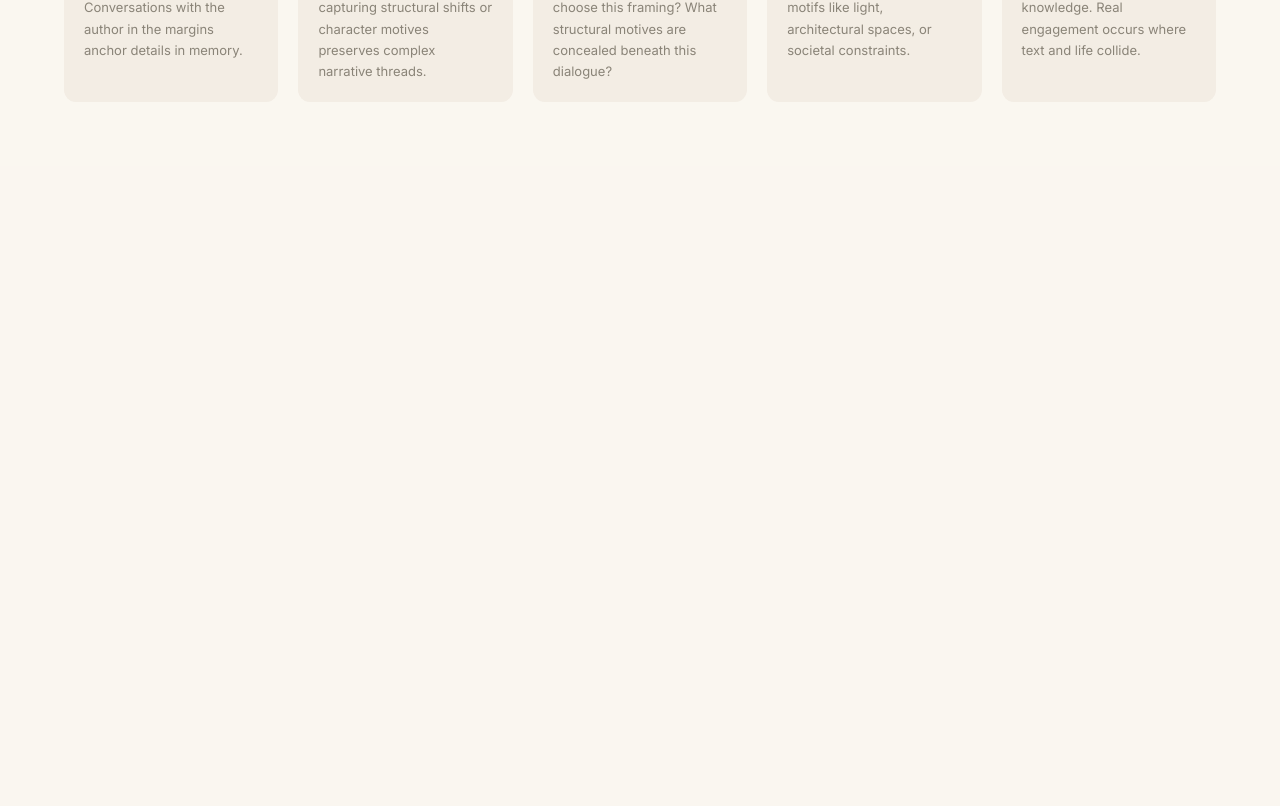
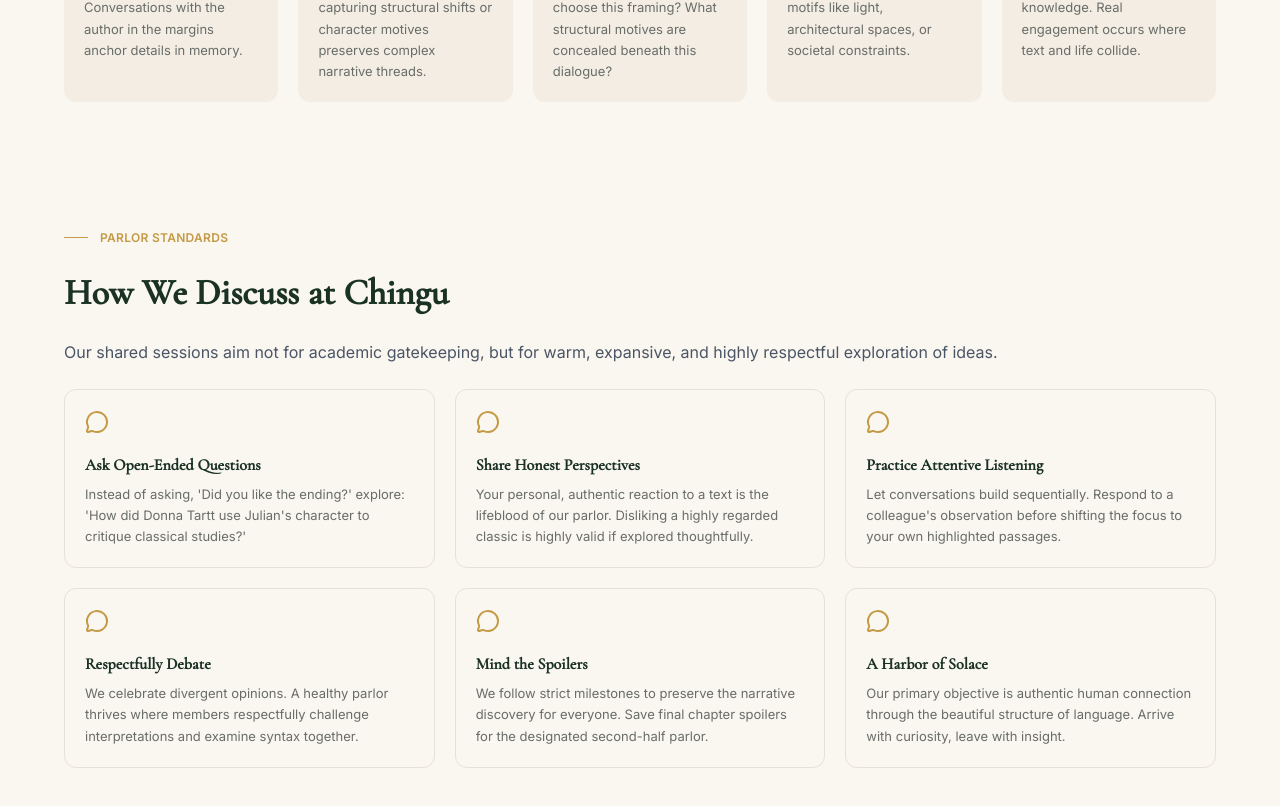
Before and after one commit to chingu-voyages/V62-tier3-team-34, an Angular app in the folder client/: page /read-discuss in a window 1280 px wide. Shown: the part 924-1730 px from the top of the page. Before the commit the page ends 1090 px from the top, so only its background shows below. Built offline with nearby package versions, Linux system fonts and the light colour scheme.

Commit message:
Add DiscussCard component and integrate into read-discuss page

```diff
--- /dev/null
+++ b/client/src/app/pages/read-discuss/components/discuss-card/discuss-card.data.ts
@@ -0,0 +1,36 @@
+import { DiscussCard } from "../../interface";
+
+export const DISCUSS_CARD : DiscussCard[] =
+[
+    {
+        id: 1,
+        title : 'Ask Open-Ended Questions',
+        description : "Instead of asking, 'Did you like the ending?' explore: 'How did Donna Tartt use Julian's character to critique classical studies?'"
+    },
+    {
+        id: 2,
+        title : 'Share Honest Perspectives',
+        description : "Your personal, authentic reaction to a text is the lifeblood of our parlor. Disliking a highly regarded classic is highly valid if explored thoughtfully."
+    },
+    {
+        id: 3,
+        title : 'Practice Attentive Listening',
+        description : "Let conversations build sequentially. Respond to a colleague's observation before shifting the focus to your own highlighted passages."
+    },
+    {
+        id: 4,
+        title : 'Respectfully Debate',
+        description : "We celebrate divergent opinions. A healthy parlor thrives where members respectfully challenge interpretations and examine syntax together."
+    },
+    {
+        id: 5,
+        title : 'Mind the Spoilers',
+        description : "We follow strict milestones to preserve the narrative discovery for everyone. Save final chapter spoilers for the designated second-half parlor."
+    },
+    {
+        id: 6,
+        title : 'A Harbor of Solace',
+        description : "Our primary objective is authentic human connection through the beautiful structure of language. Arrive with curiosity, leave with insight."
+    },
+
+]
--- /dev/null
+++ b/client/src/app/pages/read-discuss/components/discuss-card/discuss-card.html
@@ -0,0 +1,11 @@
+<div class="flex flex-col gap-2 p-5 rounded-xl border border-sand h-full" >
+    <svg
+        xmlns="http://www.w3.org/2000/svg"
+        width="24" height="24"
+        viewBox="0 0 24 24"
+        fill="none" stroke="currentColor" stroke-width="2" stroke-linecap="round" stroke-linejoin="round"
+        class="lucide lucide-message-circle preview-icon text-gold mb-3" >
+        <path d="M2.992 16.342a2 2 0 0 1 .094 1.167l-1.065 3.29a1 1 0 0 0 1.236 1.168l3.413-.998a2 2 0 0 1 1.099.092 10 10 0 1 0-4.777-4.719"/></svg>
+    <h2 class="text-base font-semibold font-serif text-forest leading-snug">{{discussCard().title}}</h2>
+    <p class="text-muted text-[13px] leading-relaxed">{{discussCard().description}}</p>
+</div>
--- /dev/null
+++ b/client/src/app/pages/read-discuss/components/discuss-card/discuss-card.ts
@@ -0,0 +1,10 @@
+import { Component, input } from "@angular/core";
+import { DiscussCard } from "../../interface";
+
+@Component({
+  selector: "app-discuss-card",
+  templateUrl: "./discuss-card.html",
+})
+export class DiscussCardComponent {
+    discussCard = input.required<DiscussCard>()
+}
--- a/client/src/app/pages/read-discuss/interface.ts
+++ b/client/src/app/pages/read-discuss/interface.ts
@@ -4,3 +4,8 @@
     title: string;
     description: string;
 }
+export interface DiscussCard{
+    id : number;
+    title : string;
+    description : string;
+}
--- a/client/src/app/pages/read-discuss/read-discuss.html
+++ b/client/src/app/pages/read-discuss/read-discuss.html
@@ -1,6 +1,6 @@
 <!-- Hero Section -->
 
-<section class="bg-parchment px-10 py-16">
+<section class=" px-10 py-16">
     <div class="flex justify-between mx-auto items-center gap-12 max-w-6xl" >
       <div class="flex flex-col items-start gap-6 md:w-1/2" >
       <div class="flex items-center gap-3" >
@@ -21,7 +21,7 @@
   </section>
 
 <!-- Feature Cards -->
- <section class ="bg-parchment px-10 py-16 md:px-10" >
+ <section class =" px-10 py-16 md:px-10" >
   <div class="mx-auto max-w-6xl" >
      <div class="flex items-center mb-6 gap-3" >
         <span class="w-6 h-px rounded-md bg-gold" ></span>
@@ -30,9 +30,26 @@
       <h2 class="font-serif text-4xl font-semibold leading-tight text-forest mb-6" >The Art of Deep Processing</h2>
       <p class="text-gray-600 text-base max-w-5xl leading-relaxed mb-6" >Slowing down to process syntax, structural themes, and personal resonances translates flat text into permanent wisdom.</p>
       <div class="grid grid-cols-1 sm:grid-cols-2 lg:grid-cols-5 gap-5">
-      @for (feature of features; track $index) {
+      @for (feature of features; track feature.id) {
        <app-feature-card class="block h-full" [feature]="feature" />
       }
         </div>
   </div>
  </section>
+
+<!-- Discuss Cards -->
+ <section class =" px-10 py-16 md:px-10" >
+  <div class="mx-auto max-w-6xl" >
+     <div class="flex items-center mb-6 gap-3" >
+        <span class="w-6 h-px rounded-md bg-gold" ></span>
+        <p class="text-xs font-semibold uppercase tracking-wide text-gold">Parlor Standards</p>
+      </div>
+      <h2 class="font-serif text-4xl font-semibold leading-tight text-forest mb-6" >How We Discuss at Chingu</h2>
+      <p class="text-gray-600 text-base max-w-5xl leading-relaxed mb-6" >Our shared sessions aim not for academic gatekeeping, but for warm, expansive, and highly respectful exploration of ideas.</p>
+      <div class="grid grid-cols-1 sm:grid-cols-2 lg:grid-cols-3 gap-5">
+      @for (discussCard of discussCards; track discussCard.id) {
+       <app-discuss-card class="block h-full" [discussCard]="discussCard" />
+      }
+        </div>
+  </div>
+ </section>
--- a/client/src/app/pages/read-discuss/read-discuss.ts
+++ b/client/src/app/pages/read-discuss/read-discuss.ts
@@ -1,14 +1,18 @@
 import { Component } from '@angular/core';
 import { FeatureCardComponent } from './components/feature-card/feature-card';
 import { FEATURES_DATA } from './components/feature-card/feature.data';
+import { DiscussCardComponent } from './components/discuss-card/discuss-card';
+import { DISCUSS_CARD } from './components/discuss-card/discuss-card.data';
 
 @Component({
   selector: 'app-read-discuss',
   templateUrl: './read-discuss.html',
   imports: [
-    FeatureCardComponent
+    FeatureCardComponent,
+    DiscussCardComponent
   ]
 })
 export class ReadDiscuss {
   features = FEATURES_DATA;
+  discussCards = DISCUSS_CARD;
 }
--- a/client/src/styles.css
+++ b/client/src/styles.css
@@ -3,6 +3,9 @@
 @custom-variant phone-landscape (@media (orientation: landscape) and (max-height: 500px));
 
 @theme {
+    --font-serif: "Cormorant Garamond", serif;
+  --font-sans: "Inter", sans-serif;
+
   --color-forest: #1a3222;
   --color-cream: #faf6f0;
   --color-linen: #f3ede4;
@@ -10,6 +13,10 @@
   --color-ink: #1f2320;
   --color-muted: #696d68;
   --color-gold: oklch(55.5% 0.163 48.998); /* amber-700; Figma #c49a45 failed WCAG contrast */
+  --color-parchment: #faf7f0;
+  --color-card: #F3EDE4;
+  --color-gold: #C49A45;
+  --color-brand-muted: #8A8478;
 
   --shadow-book: 0 8px 16px 0 rgb(31 35 32 / 0.1682);
   --shadow-card: 0 1px 2px 0 rgb(31 35 32 / 0.06), 0 4px 12px 0 rgb(31 35 32 / 0.08);
@@ -22,14 +29,3 @@
     background-color: var(--color-cream);
   }
 }
-
-@theme {
-  --font-serif: "Cormorant Garamond", serif;
-  --font-sans: "Inter", sans-serif;
-
-  --color-parchment: #FAF7F0;
-  --color-card: #F3EDE4;
-  --color-forest: #1A3222;
-  --color-gold: #C49A45;
-  --color-muted: #8A8478;
-}
```
